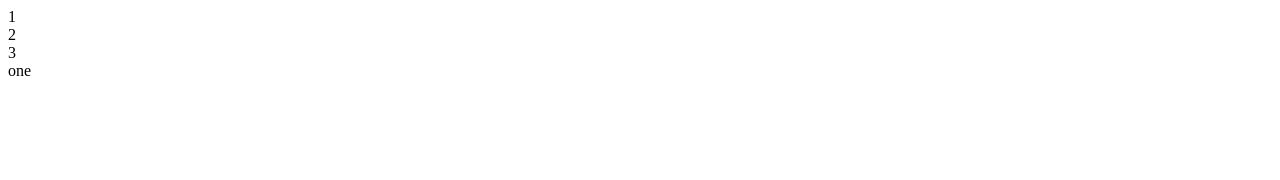
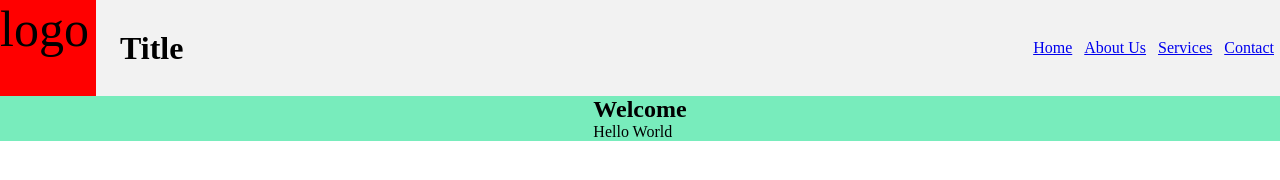
Before and after one commit to umneursp/html-css, a plain HTML site: page Assignment/index.html in a window 1280 px wide. Drawn offline with Linux system fonts and the light colour scheme.

Commit message:
morning practice: - added external css files - replaced flexbox - cleaned-up website header

```diff
--- a/Assignment/index.html
+++ b/Assignment/index.html
@@ -5,23 +5,74 @@
     <meta http-equiv="X-UA-Compatible" content="IE=edge">
     <meta name="viewport" content="width=device-width, initial-scale=1.0">
     <title>Penguin Publishing</title>
+    <style>
+        * {
+            margin: 0px;
+            padding: 0px;
+            border: 0px;
+        }
+
+        header {
+            display: flex;
+            align-items: center;
+            background-color: hsl(0, 0%, 95%);
+        }
+
+        main {
+            display: flex;
+            flex-direction: column;
+            align-items: center;
+        }
+        .container {
+            background-color: rgb(120, 236, 188);
+        }
+
+        .navbar {
+            display: flex;
+            list-style: none;
+        }
+
+        .navPill {
+            padding: 2px;
+            margin: 4px;
+        }
+
+        #titleDiv {
+            margin-left: 16px;
+            padding: 8px;
+            flex: 1;
+        }
+
+        #logo {
+            width: 96px;
+            height: 96px;
+            font-size: 50px;
+            background-color: red;
+        }
+    </style>
 </head>
 <body>
-    <div>
-        <nav>
-            <div>
-                1
+    <div class="container">
+        <header>
+            <div id="logo">
+                logo
             </div>
-            <div>
-                2
+            <div id="titleDiv">
+                <h1>Title</h1>
             </div>
-            <div>
-                3
-            </div>
-        </nav>
-        <div>
-            one
-        </div>
+            <nav class="navbar">
+                <li class="navPill"><a href="#">Home</a></li>
+                <li class="navPill"><a href="#">About Us</a></li>
+                <li class="navPill"><a href="#">Services</a></li>
+                <li class="navPill"><a href="#">Contact</a></li>
+            </nav>
+        </header>
+        <main>
+            <section class="">
+                <h1>Welcome</h1>
+                <p>Hello World</p>
+            </section>
+        </main>
     </div>
 </body>
 </html>
--- /dev/null
+++ b/Week5/external_CSS/style.css
@@ -0,0 +1,7 @@
+h1 {
+    color: blue;
+}
+
+#orange {
+    color: orange;
+}
```
Also changed, not shown: Week5/external_CSS/external-CSS.html (added, +15 -0 lines), Week5/flex.html (deleted, +0 -33 lines), Week5/flexbox.html (added, +58 -0 lines).
